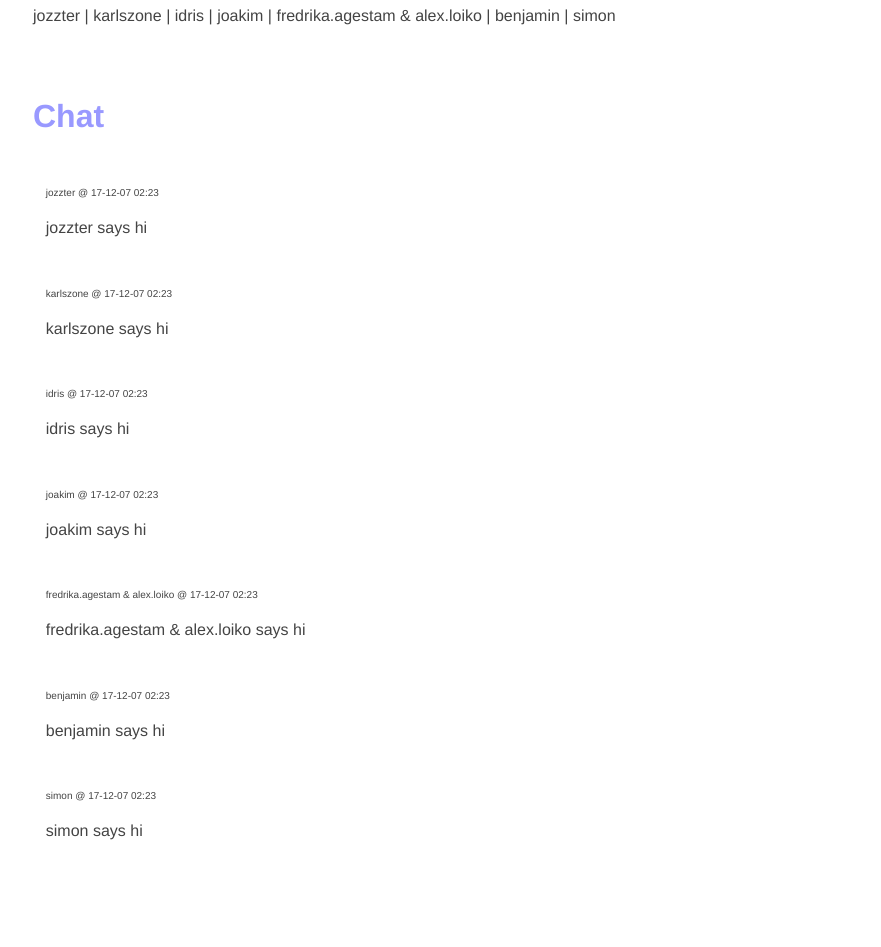
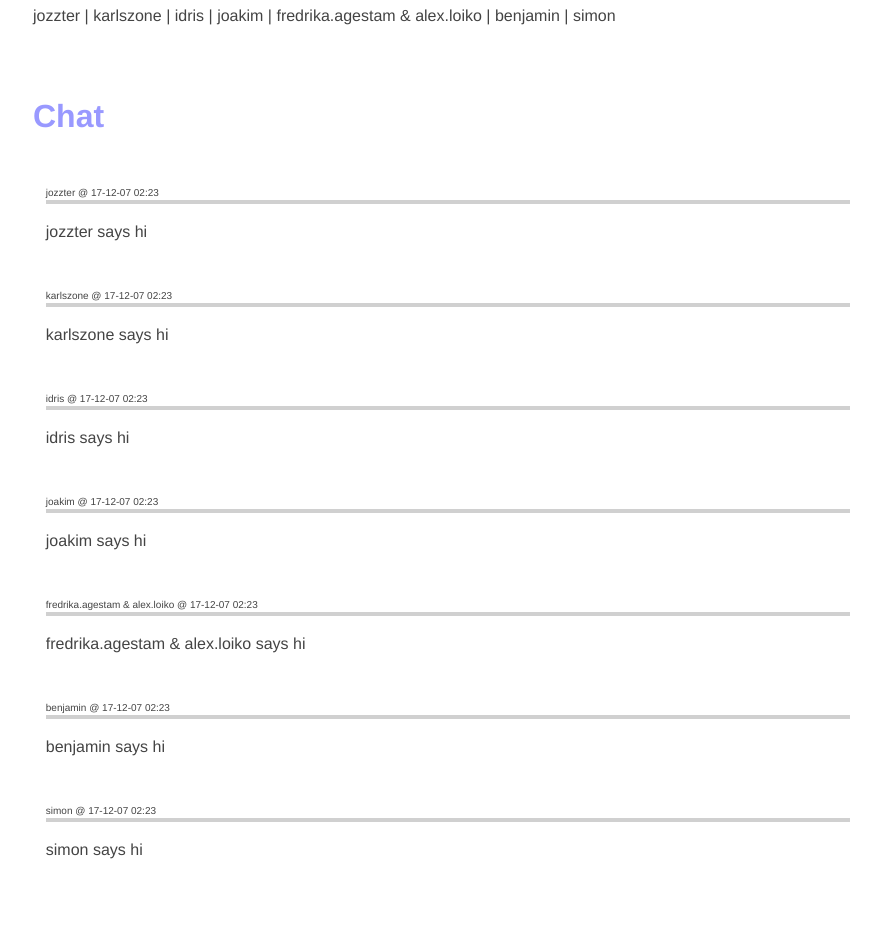
Before and after one commit to Patstrom/resistance, a Flask app: page /games/2002 in a window 1280 px wide; the page is wider, and only the part inside the window is pictured. Shown: the part 193-1140 px from the top of that part, without its empty margins (207-1088 px from the left). Before the commit the page ends 1033 px from the top of that part, so only its background shows below. Run offline with Flask 2, Linux system fonts and the light colour scheme.

Commit message:
Update author css with border

```diff
--- a/static/style.css
+++ b/static/style.css
@@ -32,9 +32,8 @@ ul {
 }
 
 #chat li {
-    margin: 0 0 .2em 0;
+    margin: 0 0 .1em 0;
 }
-
 
 .post {
     display: block;
@@ -48,3 +47,10 @@ ul {
     padding-top: 1em;
     font-size: x-small;
 }
+
+.post .author:after {
+    content: ' ';
+    width: 80em;
+    display: block;
+    border: 2px solid #d0d0d0;
+}
```
